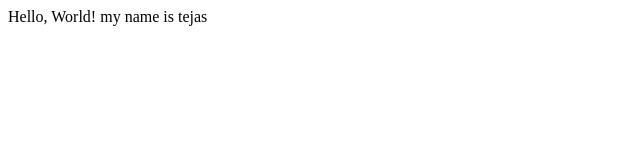
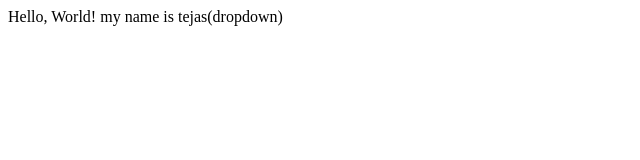
Before and after one commit to tejas-shingala/local-repo, a plain HTML site: page index.html in a window 1280 px wide. Shown: the whole page, without its empty margins (0-640 px from the left). Drawn offline with Linux system fonts and the light colour scheme.

```diff
--- a/index.html
+++ b/index.html
@@ -1,4 +1,4 @@
 <p>
 Hello, World!
-my name is tejas
+my name is tejas(dropdown)
 </p>
```
